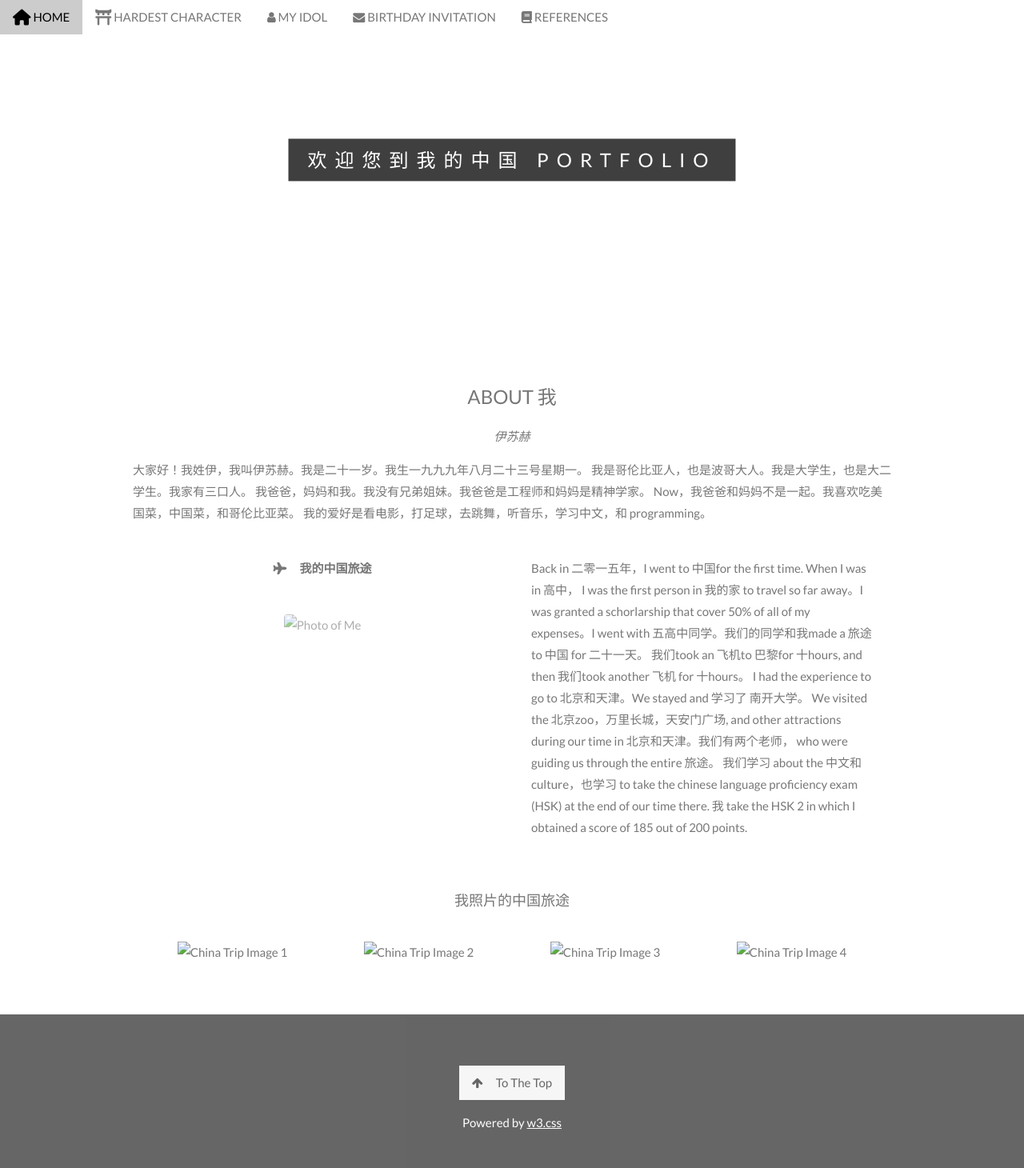
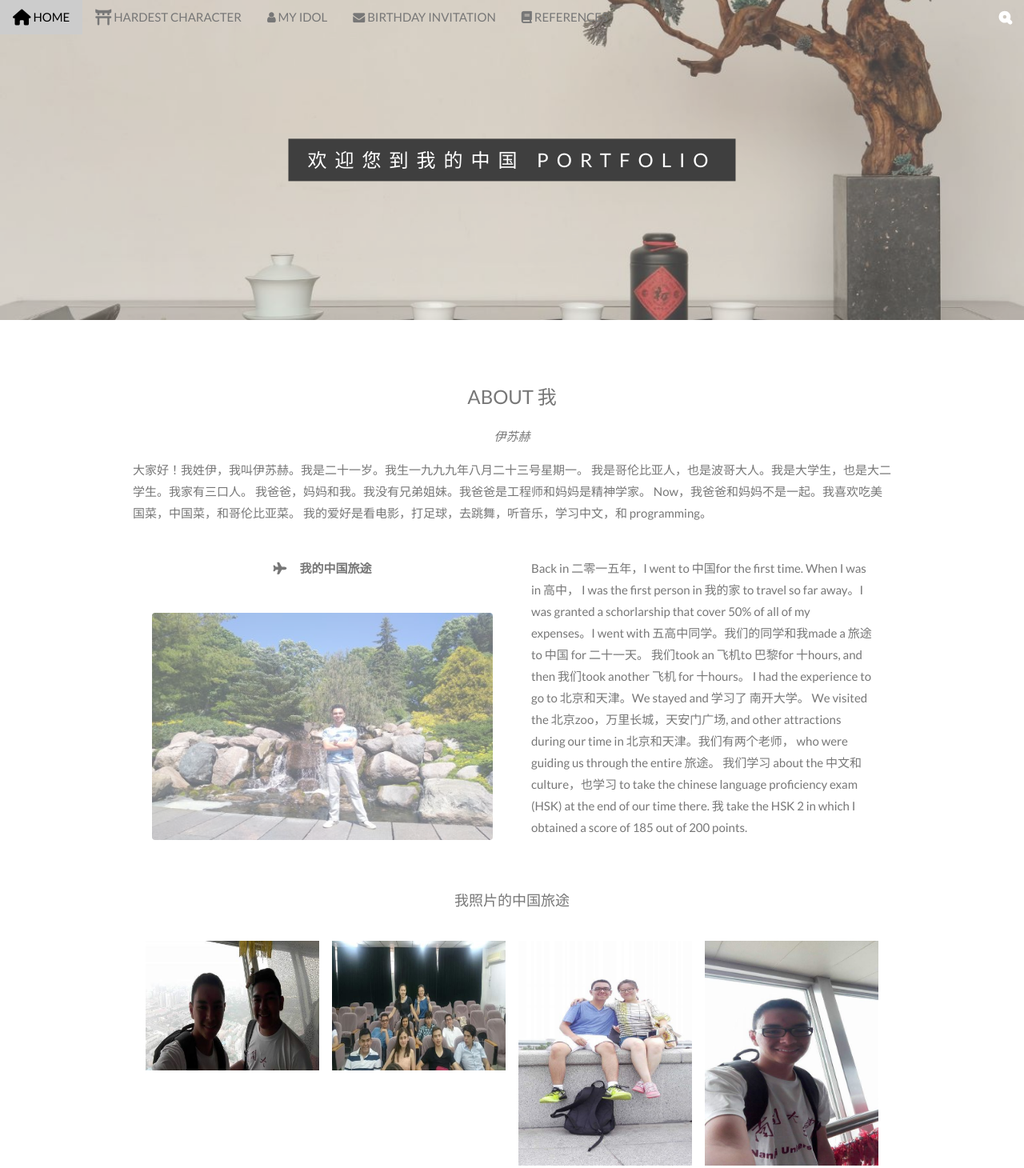
Before and after one commit to Jorgii-code/-Portfolio, a plain HTML site: page index.html in a window 1280 px wide. Shown: the top 1460 px of the page at 80% size. Drawn offline with nearby package versions, Linux system fonts and the light colour scheme; the site is published under a folder, as on GitHub Pages, so addresses that start at the root find nothing.

Commit message:
Fifth Commit

```diff
--- a/index.html
+++ b/index.html
@@ -41,31 +41,31 @@
 
     /* First image (Logo. Full height) */
     .bgimg-1 {
-      background-image: url("/images/parallax1.jpg");
+      background-image: url("images/parallax1.jpg");
       min-height: 100%;
     }
 
     /* Second image (Portfolio) */
     .bgimg-2 {
-      background-image: url("/images/parallax2.jpg");
+      background-image: url("images/parallax2.jpg");
       min-height: 400px;
     }
 
     /* Third image (Contact) */
     .bgimg-3 {
-      background-image: url("/images/parallax3.jpg");
+      background-image: url("images/parallax3.jpg");
       min-height: 400px;
     }
 
     /* Fourth image (Birthday) */
     .bgimg-4 {
-      background-image: url("/images/parallax4.jpg");
+      background-image: url("images/parallax4.jpg");
       min-height: 400px;
     }
 
     /* Fourth image (References) */
     .bgimg-5 {
-      background-image: url("/images/parallax5.jpg");
+      background-image: url("images/parallax5.jpg");
       min-height: 400px;
     }
 
@@ -196,7 +196,7 @@
           </p>
           <br />
           <img
-            src="/images/avatar_hat.jpg"
+            src="images/avatar_hat.jpg"
             class="w3-round w3-image w3-opacity w3-hover-opacity-off"
             alt="Photo of Me"
             width="500"
@@ -228,7 +228,7 @@
       <div class="w3-row-padding w3-center">
         <div class="w3-col m3">
           <img
-            src="/images/p1.jpg"
+            src="images/p1.jpg"
             style="width: 100%"
             onclick="onClick(this)"
             class="w3-hover-opacity"
@@ -238,7 +238,7 @@
 
         <div class="w3-col m3">
           <img
-            src="/images/p2.jpg"
+            src="images/p2.jpg"
             style="width: 100%"
             onclick="onClick(this)"
             class="w3-hover-opacity"
@@ -248,7 +248,7 @@
 
         <div class="w3-col m3">
           <img
-            src="/images/p3.jpg"
+            src="images/p3.jpg"
             style="width: 100%"
             onclick="onClick(this)"
             class="w3-hover-opacity"
@@ -258,7 +258,7 @@
 
         <div class="w3-col m3">
           <img
-            src="/images/p4.jpg"
+            src="images/p4.jpg"
             style="width: 100%"
             onclick="onClick(this)"
             class="w3-hover-opacity"
```
Also changed, not shown: birthday.html (+5 -5 lines), hardest-character.html (+5 -5 lines), idol.html (+5 -5 lines), references.html (+5 -5 lines).
